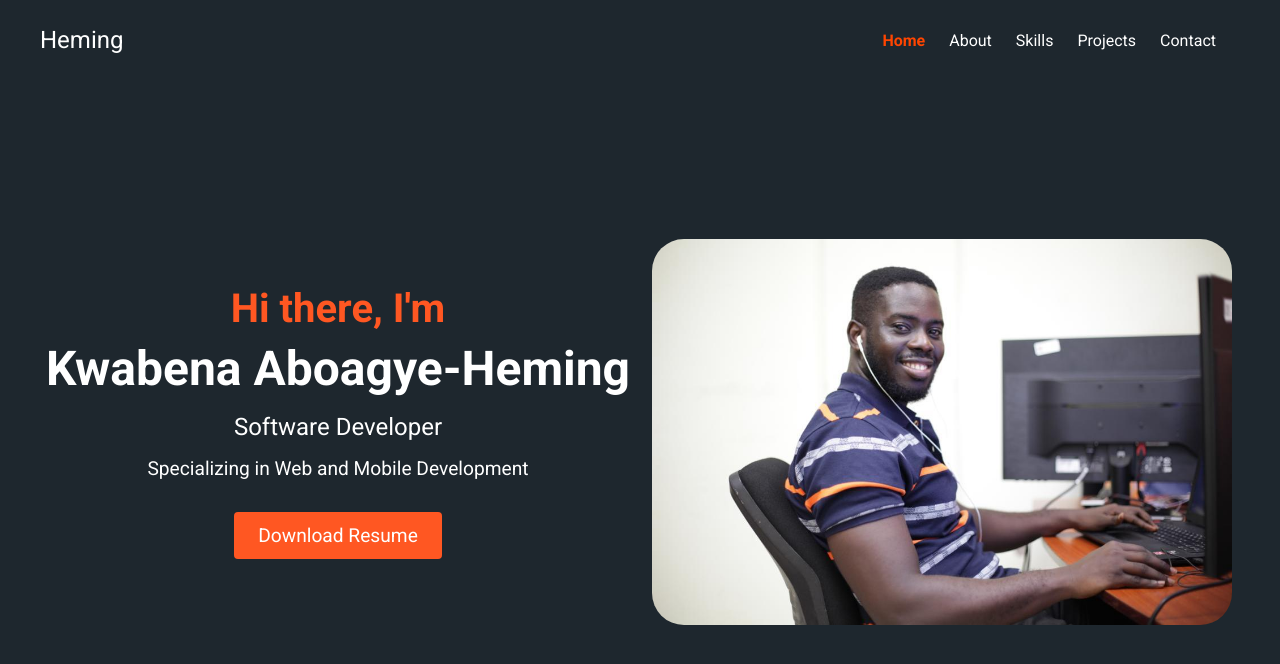
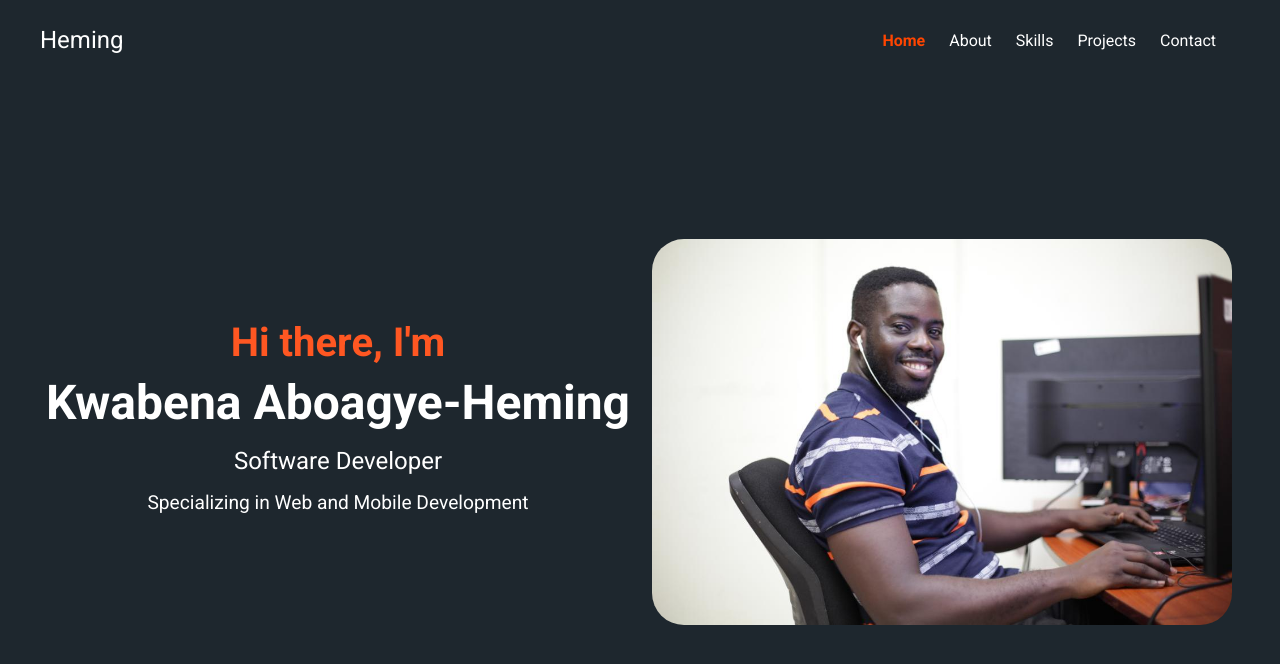
Before and after one commit to Aboagye-Heming/Portfolio, a Vue app: page / in a window 1280 px wide. Shown: the top 664 px of the page. Built offline with nearby package versions, Linux system fonts and the light colour scheme.

Commit message:
changed the download button position

```diff
--- a/src/views/AboutPage.vue
+++ b/src/views/AboutPage.vue
@@ -1,25 +1,26 @@
 <template>
   <div class="about">
     <div class="container">
-      <div class="profile ">
+      <div class="profile">
         <h3>About Me</h3>
-  <br>
-
+        <br />
         <p>
           Hi there! I'm Kwabena Aboagye-Heming, a proactive Frontend Developer with a passion for creating dynamic and responsive web and mobile applications. I specialize in using modern frameworks like Vue.js, React, React Native, and Ionic Vue to deliver seamless user experiences.
         </p>
-  <br>
+        <br />
         <p>
           I thrive on challenges and am enthusiastic about transitioning to full-stack development. My problem-solving skills, coupled with a focus on performance optimization, allow me to tackle complex problems efficiently.
         </p>
         <p>
           With a keen eye for UI/UX design, I ensure that every project I work on not only meets but exceeds user expectations. I have experience collaborating with cross-functional teams and communicating technical details effectively to stakeholders.
         </p>
-  <br>
-
+        <br />
         <p>
           Outside of work, I'm always seeking opportunities to expand my skills and stay updated with the latest frontend development trends. Let's collaborate and bring your ideas to life!
         </p>
+        <div class="resume-button-container">
+          <a href="../assets/pdf/KWABENA_ABOAGYE-HEMING_resume.pdf" download class="hero-cta">Download Resume</a>
+        </div>
       </div>
 
       <div class="employment-history">
@@ -43,8 +44,7 @@
         <label for="accordion-5" class="accordion-heading">Freelancing <span class="accordion-icon">▼</span></label>
         <div class="accordion-content">
           <p class="freelancing-text fade-scroll">
-            I have also been doing freelancing work, collaborating with various clients on web and mobile development
-            projects. Responsibilities include:
+            I have also been doing freelancing work, collaborating with various clients on web and mobile development projects. Responsibilities include:
           <ul>
             <li>Working closely with clients to understand their requirements and deliver tailored solutions.</li>
             <li>Developing responsive and scalable web and mobile applications.</li>
@@ -160,7 +160,7 @@ const handleScroll = () => {
     const elemTop = rect.top;
     const elemBottom = rect.bottom;
 
-    const isVisible = (elemTop >= 0) && (elemBottom <= window.innerHeight);
+    const isVisible = elemTop >= 0 && elemBottom <= window.innerHeight;
 
     if (isVisible) {
       element.classList.add("fade-in");
@@ -211,7 +211,7 @@ onUnmounted(() => {
   margin-bottom: 40px;
   text-align: center;
 }
-.profile h3{
+.profile h3 {
   cursor: pointer;
   font-size: 1.5rem;
   color: #ff4500;
@@ -250,6 +250,24 @@ ul {
 
 li {
   margin-bottom: 5px;
+}
+
+.hero-cta {
+  display: inline-block;
+  background-color: #ff5722;
+  color: #fff;
+  padding: 0.75rem 1.5rem;
+  border-radius: 4px;
+  font-size: 1.2rem;
+  text-decoration: none;
+  transition: background-color 0.3s ease, transform 0.3s ease;
+  margin-top: 1.2rem;
+  text-align: center;
+}
+
+.hero-cta:hover {
+  background-color: #ff7043;
+  transform: scale(1.05);
 }
 
 .review {
@@ -302,7 +320,7 @@ li {
   display: none;
 }
 
-.accordion-checkbox:checked+.accordion-heading .accordion-icon {
+.accordion-checkbox:checked + .accordion-heading .accordion-icon {
   transform: rotate(180deg);
 }
 
@@ -312,7 +330,7 @@ li {
   transition: max-height 0.74s ease;
 }
 
-.accordion-checkbox:checked+.accordion-heading+.accordion-content {
+.accordion-checkbox:checked + .accordion-heading + .accordion-content {
   max-height: 1000px;
 }
 
@@ -332,4 +350,10 @@ li {
   opacity: 0;
   transform: translateY(20px);
 }
+
+/* Resume Button Container */
+.resume-button-container {
+  display: flex;
+  justify-content: center;
+}
 </style>
--- a/src/views/HomePage.vue
+++ b/src/views/HomePage.vue
@@ -5,12 +5,7 @@
       <h2 class="hero-name">Kwabena Aboagye-Heming</h2>
       <h3 class="hero-subtitle">Software Developer</h3>
       <p class="hero-description">Specializing in Web and Mobile Development</p>
-      <a
-        href="../assets/pdf/KWABENA_ABOAGYE-HEMING_resume.pdf"
-        download
-        class="hero-cta"
-        >Download Resume</a
-      >
+
     </div>
 
     <div class="hero-image">
@@ -65,22 +60,7 @@
   margin-bottom: 2rem;
 }
 
-.hero-cta {
-  display: inline-block;
-  background-color: #ff5722;
-  color: #fff;
-  padding: 0.75rem 1.5rem;
-  border-radius: 4px;
-  font-size: 1.2rem;
-  text-decoration: none;
-  transition: background-color 0.3s ease, transform 0.3s ease;
-  margin-bottom: 1.2rem;
-}
 
-.hero-cta:hover {
-  background-color: #ff7043;
-  transform: scale(1.05);
-}
 
 .hero-image {
   flex: 1 1 40%;
```
Lines whose indentation alone changed are shown as unchanged.
